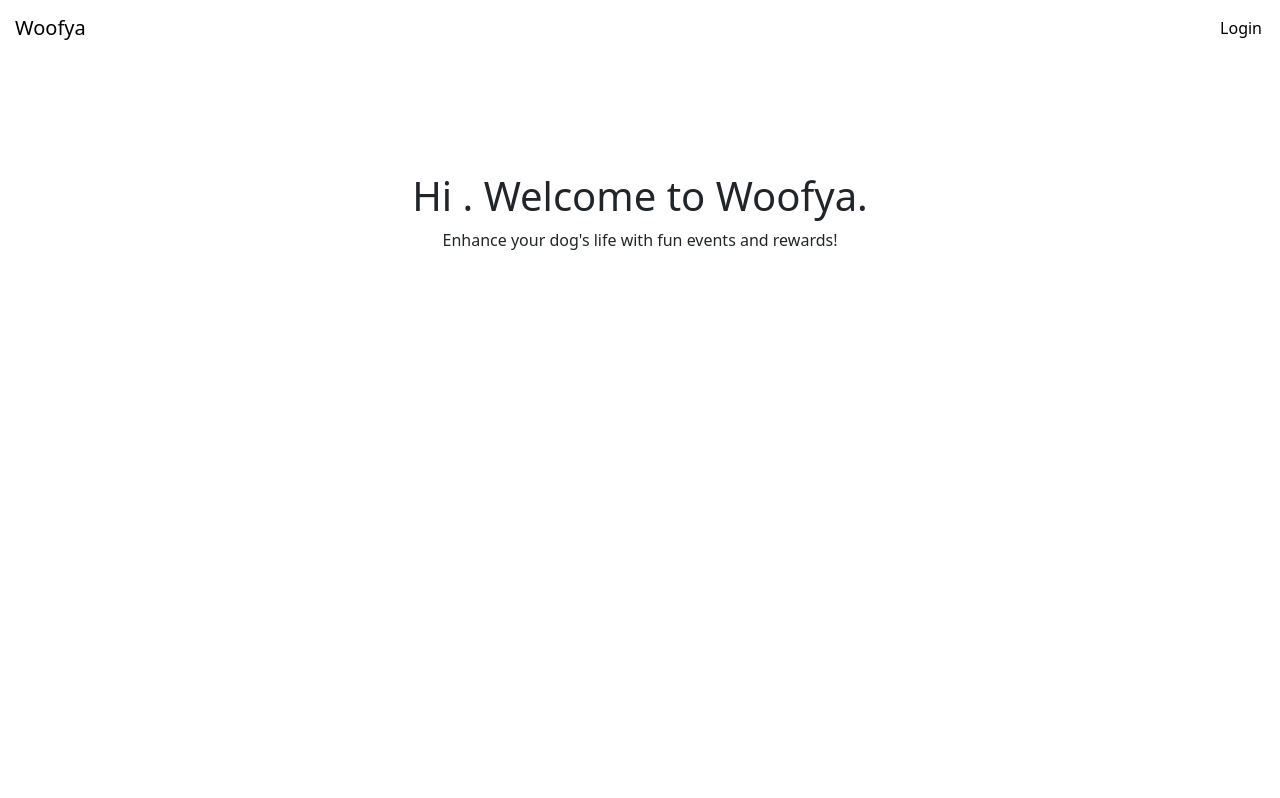
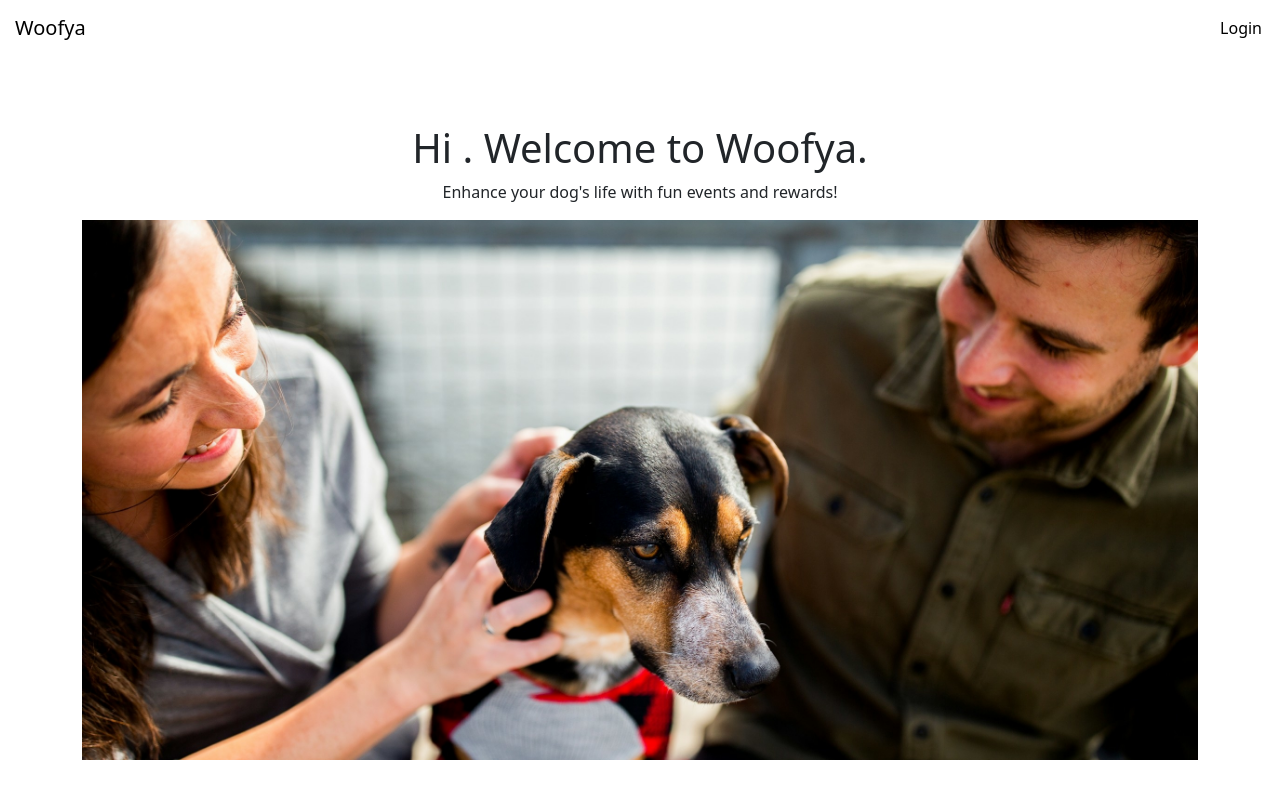
Before and after one commit to MK-467-Woofya/gamification-tool, a React (Create React App) app in the folder frontend/: page / in a window 1280 px wide. Built offline with nearby package versions, Linux system fonts and the light colour scheme; no server answers.

Commit message:
landing page image added for UI improvement

```diff
--- a/frontend/src/components/web/HomePage.js
+++ b/frontend/src/components/web/HomePage.js
@@ -74,9 +74,12 @@ export const HomePage = () => {
 
     return (
         <Container className="justify-content-md-center">
-            <div className="form-signin mt-5 text-center">
+            <div className="form-signin text-center">
                 <h1>Hi {message}. Welcome to Woofya.</h1>
                 <p>Enhance your dog's life with fun events and rewards!</p>
+            </div>
+            <div className="text-center">
+                <img src="img/homepage-img2.jpg" className="img-fluid" />
             </div>
         </Container>
     )
```
Also changed, not shown: frontend/public/img/homepage-img.jpg (added), frontend/public/img/homepage-img2.jpg (added).
